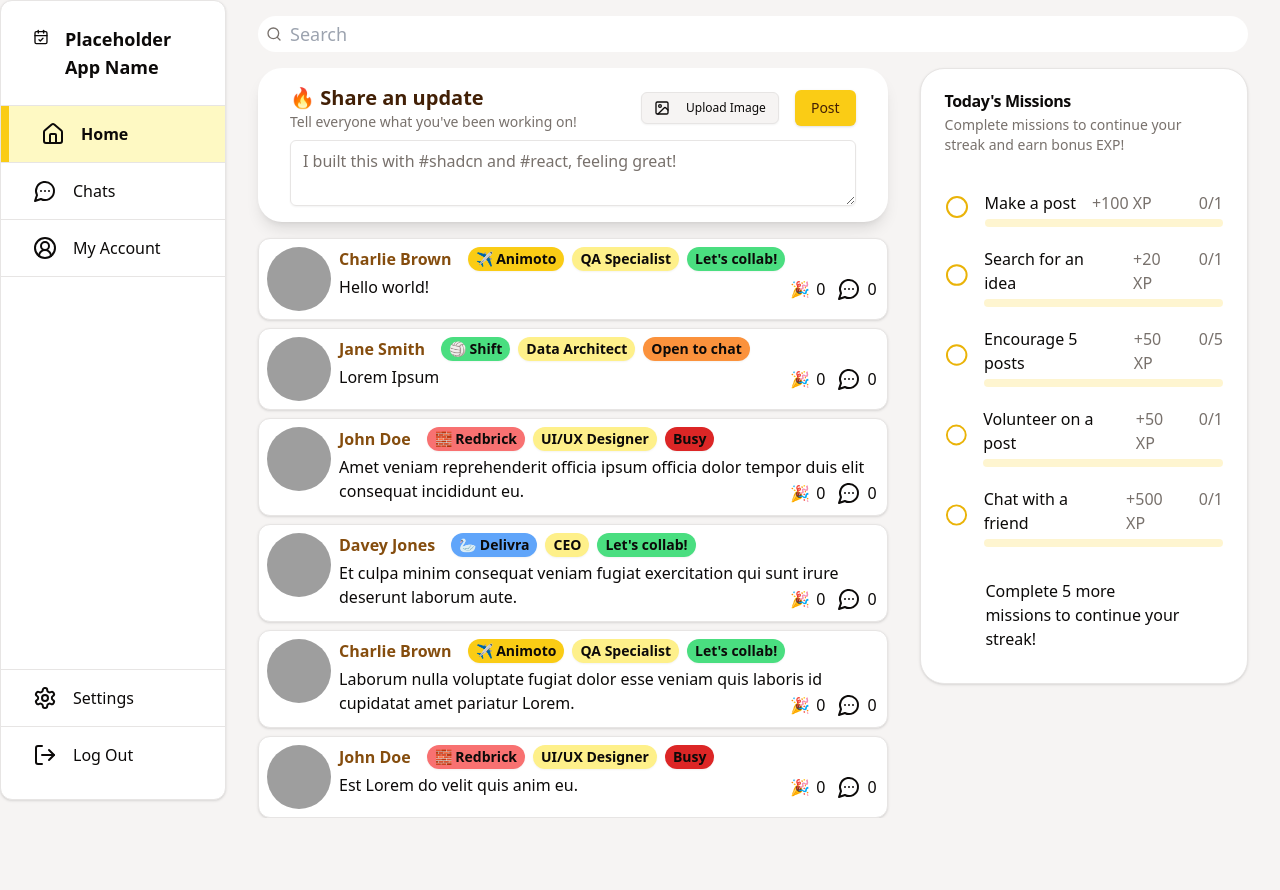
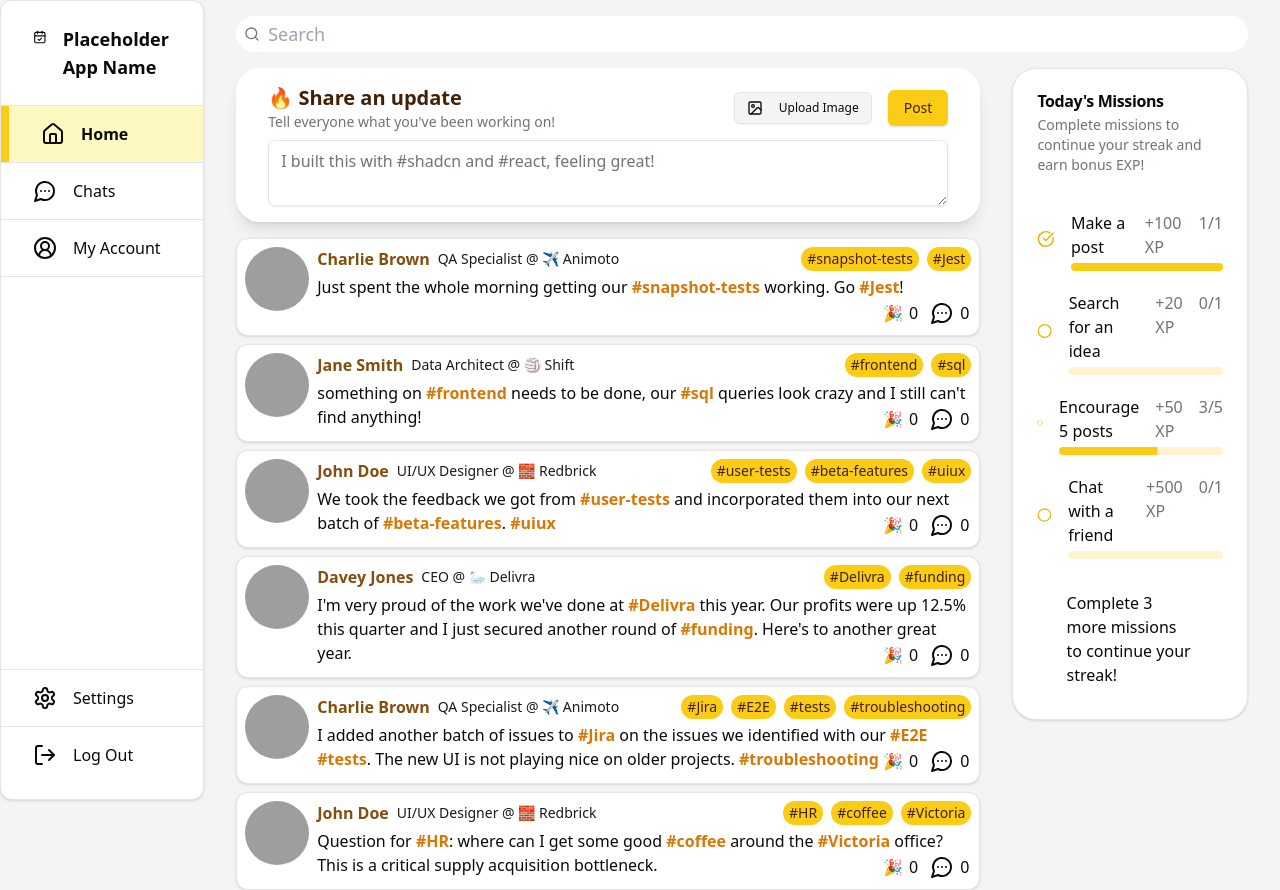
Before and after one commit to cyphersept/toast-dash, a React (Vite) app: page / in a window 1280 px wide. Before the commit the page ends 818 px from the top, so only its background shows below. Built offline with nearby package versions, Linux system fonts and the light colour scheme; grey boxes are pictures that could not be loaded.

Commit message:
Tweaj UI and add tags

```diff
--- a/src/App.tsx
+++ b/src/App.tsx
@@ -15,7 +15,7 @@ function App() {
       <main className="grow p-8 pt-4">
         <SearchBar />
         <div className="flex wrap items-start gap-8 mt-4">
-          <div className="flex flex-col gap-4">
+          <div className="flex flex-col gap-4 grow">
             <CreatePost />
             <PostList list={posts} />
           </div>
--- a/src/CreatePost.tsx
+++ b/src/CreatePost.tsx
@@ -74,23 +74,3 @@ function ImageIcon(props) {
     </svg>
   );
 }
-
-function VideoIcon(props) {
-  return (
-    <svg
-      {...props}
-      xmlns="http://www.w3.org/2000/svg"
-      width="24"
-      height="24"
-      viewBox="0 0 24 24"
-      fill="none"
-      stroke="currentColor"
-      strokeWidth="2"
-      strokeLinecap="round"
-      strokeLinejoin="round"
-    >
-      <path d="m16 13 5.223 3.482a.5.5 0 0 0 .777-.416V7.87a.5.5 0 0 0-.752-.432L16 10.5" />
-      <rect x="2" y="6" width="14" height="12" rx="2" />
-    </svg>
-  );
-}
--- a/src/Flair.tsx
+++ b/src/Flair.tsx
@@ -1,6 +1,6 @@
 import { flairs } from "./values";
 
-export default function Flair({ group = 0, id = 0 }) {
+export function Flair({ group = 0, id = 0 }) {
   const flairData = flairs[group][id];
   return (
     <div
@@ -13,3 +13,8 @@ export default function Flair({ group = 0, id = 0 }) {
     </div>
   );
 }
+
+export function FlatFlair({ group = 0, id = 0 }) {
+  const flairData = flairs[group][id];
+  return <span>{flairData.display}</span>;
+}
--- a/src/MissionList.tsx
+++ b/src/MissionList.tsx
@@ -32,7 +32,7 @@ export default function MissionList({ list = missions }) {
     ? "️‍🔥 You're on a roll!"
     : "Complete " + missionsLeft + " more missions to continue your streak!";
   return (
-    <Card className="rounded-3xl ">
+    <Card className="rounded-3xl min-w-20">
       <CardHeader>
         <CardTitle>Today's Missions</CardTitle>
         <CardDescription>
--- a/src/PostList.tsx
+++ b/src/PostList.tsx
@@ -4,7 +4,7 @@ import { MessageCircleMore } from "lucide-react";
 import { users, posts, Updaters } from "./values";
 import { createContext, useContext } from "react";
 
-import Flair from "./Flair";
+import { Flair, FlatFlair } from "./Flair";
 
 export default function PostList({ list = posts }) {
   const displayList =
@@ -31,12 +31,36 @@ export function Post({
   cheers = new Set(),
   comments,
 }) {
-  const flairList = user.flairs.map((obj) => (
-    <Flair group={obj.group} id={obj.id} />
-  ));
+  const flairList = user.flairs.map((obj, index) =>
+    index == 2 ? (
+      <Flair group={obj.group} id={obj.id} />
+    ) : (
+      <FlatFlair group={obj.group} id={obj.id} />
+    )
+  );
   const cheerThisPost = () => {
     Updaters.cheerPost(postId);
   };
+  const userTitle = (
+    <div className="text-sm text-secondary-foreground">
+      {flairList[1]} @ {flairList[0]}
+    </div>
+  );
+  const regex = /#[-\w]+/g;
+  const tags = message.match(regex) ?? [];
+  const tagDisplay = tags.map((tag, index) =>
+    index === 0 ? (
+      <div className="tag ml-auto">{tag}</div>
+    ) : (
+      <div className="tag">{tag}</div>
+    )
+  );
+  const parsedMessage = message
+    .replace(regex, "<split-here>$&<split-here>")
+    .split("<split-here>")
+    .map((part) =>
+      part.match(regex) ? <span className="highlight-tag">{part}</span> : part
+    );
   return (
     <Card className="p-2 flex gap-2 ">
       <Avatar className="h-16 w-16">
@@ -44,13 +68,12 @@ export function Post({
       </Avatar>
       <div className="grow ">
         <div className="flex gap-2 wrap items-center">
-          <span className="mr-2 font-semibold text-yellow-800">
-            {user.name}
-          </span>
-          {flairList}
+          <span className="font-semibold text-yellow-800">{user.name}</span>
+          {userTitle}
+          {tagDisplay}
         </div>
         <div className="py-1 text-left w-full">
-          <span>{message}</span>
+          <span>{parsedMessage}</span>
           <div className="inline-flex gap-2 float-end">
             {/* <Reaction icon={<span>💖</span>} count={hearts.size} /> */}
             {/* <Reaction icon={<span>🤝</span>} count={dittos.size} /> */}
--- a/src/SearchBar.tsx
+++ b/src/SearchBar.tsx
@@ -51,9 +51,7 @@ export default function SearchBar({ searchList = posts }) {
       <PopoverContent
         onOpenAutoFocus={(e) => e.preventDefault()}
         className="w-[--radix-popover-trigger-width]"
-      >
-        {{ resultDisplay }}
-      </PopoverContent>
+      ></PopoverContent>
     </Popover>
   );
 }
--- a/src/index.css
+++ b/src/index.css
@@ -90,4 +90,12 @@
   #description {
     @apply text-base;
   }
+
+  .highlight-tag {
+    @apply text-amber-600 font-semibold;
+  }
+
+  .tag {
+    @apply rounded-full px-1.5 py-0.5 bg-primary text-primary-foreground text-sm;
+  }
 }
--- a/src/values.ts
+++ b/src/values.ts
@@ -3,10 +3,9 @@ function initEmptyArray() {
   return result;
 }
 export const missions = [
-  { name: "Make a post", exp: 100, currentCount: 0, totalCount: 1 },
+  { name: "Make a post", exp: 100, currentCount: 1, totalCount: 1 },
   { name: "Search for an idea", exp: 20, currentCount: 0, totalCount: 1 },
-  { name: "Encourage 5 posts", exp: 50, currentCount: 0, totalCount: 5 },
-  { name: "Volunteer on a post", exp: 50, currentCount: 0, totalCount: 1 },
+  { name: "Encourage 5 posts", exp: 50, currentCount: 3, totalCount: 5 },
   { name: "Chat with a friend", exp: 500, currentCount: 0, totalCount: 1 },
 ];
 
@@ -57,14 +56,16 @@ export const posts = [
   {
     postId: 0,
     userId: 2,
-    message: "Hello world!",
+    message:
+      "Just spent the whole morning getting our #snapshot-tests working. Go #Jest!",
     cheers: new Set(),
     comments: initEmptyArray(),
   },
   {
     postId: 1,
     userId: 1,
-    message: "Lorem Ipsum",
+    message:
+      "something on #frontend needs to be done, our #sql queries look crazy and I still can't find anything!",
     cheers: new Set(),
     comments: initEmptyArray(),
   },
@@ -72,7 +73,7 @@ export const posts = [
     postId: 2,
     userId: 0,
     message:
-      "Amet veniam reprehenderit officia ipsum officia dolor tempor duis elit consequat incididunt eu.",
+      "We took the feedback we got from #user-tests and incorporated them into our next batch of #beta-features. #uiux",
     cheers: new Set(),
     comments: initEmptyArray(),
   },
@@ -80,7 +81,7 @@ export const posts = [
     postId: 3,
     userId: 3,
     message:
-      "Et culpa minim consequat veniam fugiat exercitation qui sunt irure deserunt laborum aute.",
+      "I'm very proud of the work we've done at #Delivra this year. Our profits were up 12.5% this quarter and I just secured another round of #funding. Here's to another great year.",
     cheers: new Set(),
     comments: initEmptyArray(),
   },
@@ -88,14 +89,15 @@ export const posts = [
     postId: 4,
     userId: 2,
     message:
-      "Laborum nulla voluptate fugiat dolor esse veniam quis laboris id cupidatat amet pariatur Lorem.",
+      "I added another batch of issues to #Jira on the issues we identified with our #E2E #tests. The new UI is not playing nice on older projects. #troubleshooting",
     cheers: new Set(),
     comments: initEmptyArray(),
   },
   {
     postId: 5,
     userId: 4,
-    message: "Est Lorem do velit quis anim eu.",
+    message:
+      "Question for #HR: where can I get some good #coffee around the #Victoria office? This is a critical supply acquisition bottleneck.",
     cheers: new Set(),
     comments: initEmptyArray(),
   },
```
